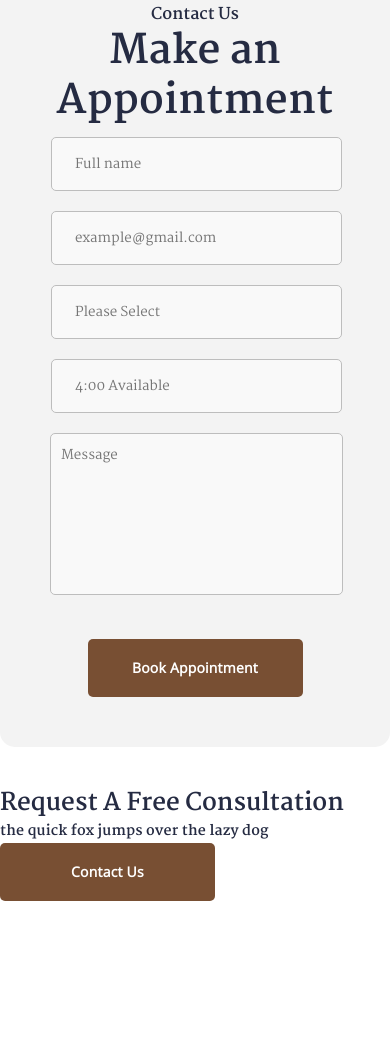
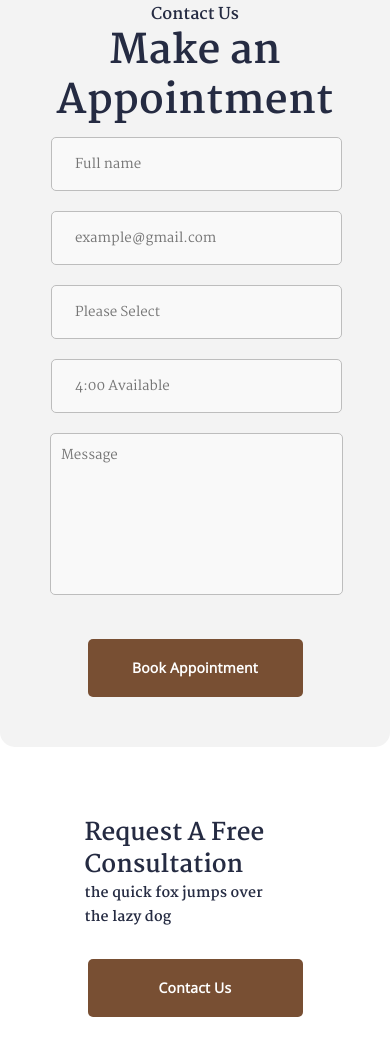
Before and after one commit to i0ji/sm_litigade, a website built with webpack: page src/index.html in a window 390 px wide. Shown: the part 7117-8172 px from the top of the page. Before the commit the page ends 8058 px from the top, so only its background shows below. Built offline with nearby package versions, Linux system fonts and the light colour scheme; files whose address does not match are found by name.

Commit message:
request-block w/adaptive done

```diff
--- a/src/index.html
+++ b/src/index.html
@@ -445,7 +445,7 @@
 <!-- ---------- REQUEST-BLOCK ---------- -->
 <section class="request-block">
 
-    <div class="request__bottom-text">
+    <div class="request-block__title">
         <h3 class="common-title-s">Request A Free Consultation</h3>
         <p class="common-text">
             the quick fox jumps over the lazy dog
--- a/src/styles/_request.scss
+++ b/src/styles/_request.scss
@@ -1,6 +1,14 @@
 // ---------- REQUEST-BLOCK ----------
 .request-block {
   margin-top: 40px;
+  display: flex;
+  flex-wrap: wrap;
+  justify-content: space-between;
+
+  &__title {
+    width: 400px;
+
+  }
 
   button {
     width: 215px;
@@ -8,3 +16,26 @@
     border-radius: 5px;
   }
 }
+
+@media (max-width: 630px) {
+  .request-block {
+    display: flex;
+    flex-wrap: wrap;
+    justify-content: center;
+
+    &__title {
+
+      display: flex;
+      justify-content: left;
+      flex-direction: column;
+      text-align: left;
+      width: 221px;
+      margin: 30px;
+
+      h3, p {
+        width: 200px;
+      }
+
+    }
+  }
+}
```
Also changed, not shown: src/styles/main.css, 1 other file.
